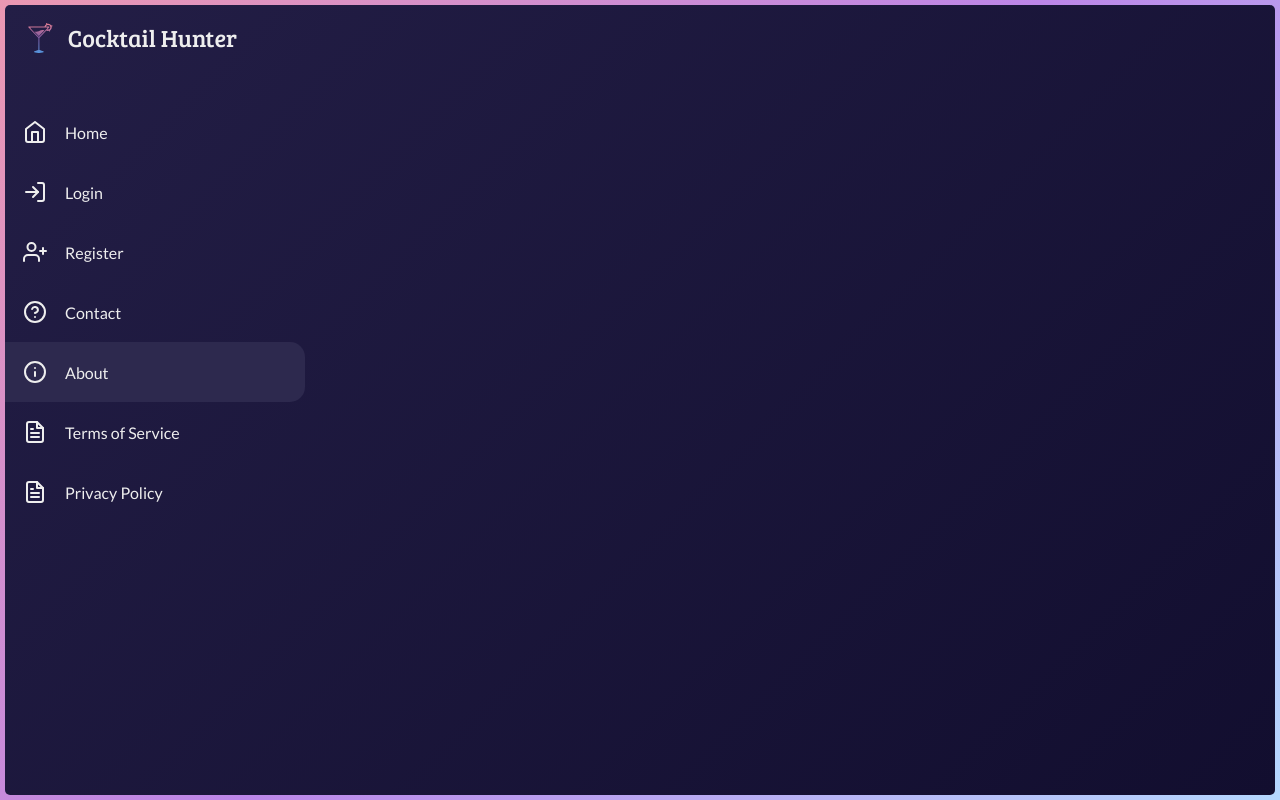
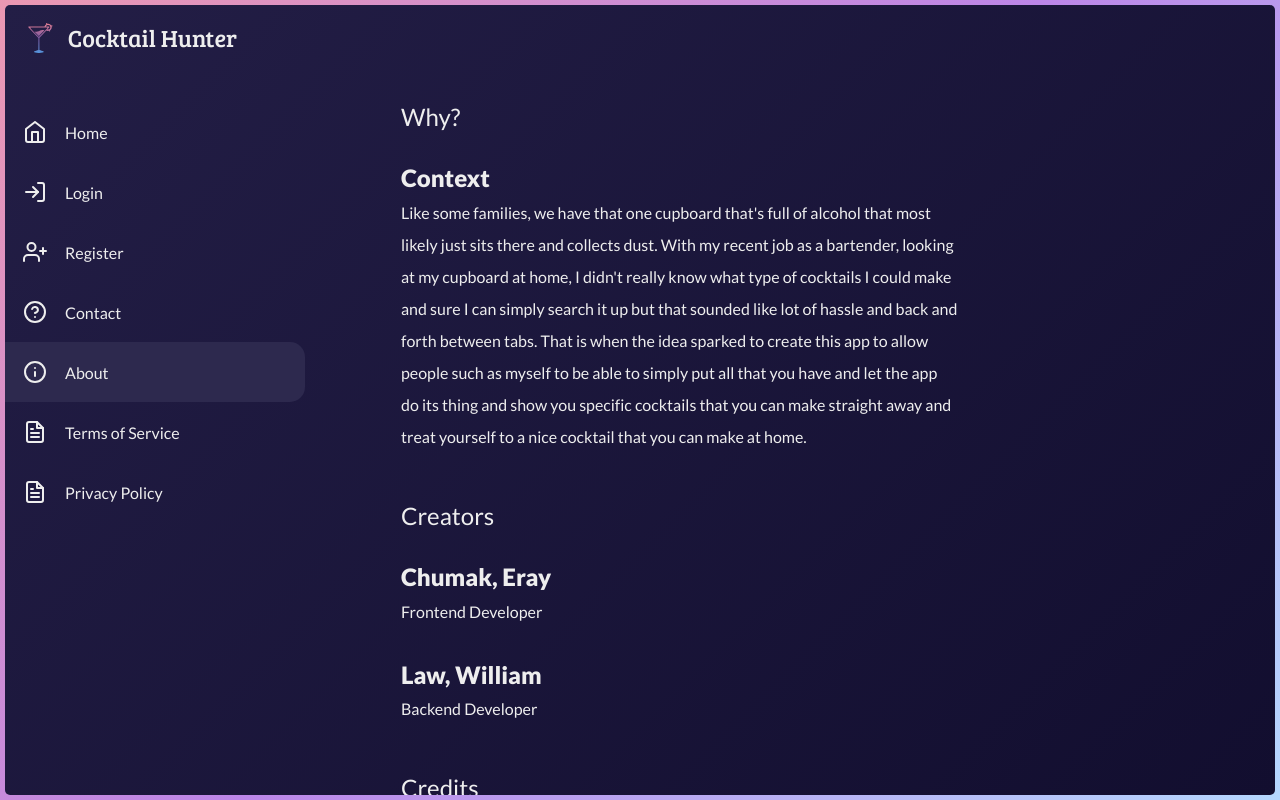
Before and after one commit to Cocktail-Hunter/nextjs, a React (Create React App) app: page /about in a window 1280 px wide. Built offline with nearby package versions, Linux system fonts and the light colour scheme.

Commit message:
Add About page

```diff
--- a/src/App.tsx
+++ b/src/App.tsx
@@ -18,10 +18,11 @@ import Inventory from "./Pages/Inventory/Index";
 import Profile from "./Pages/Profile";
 import ForgotPassword from "./Pages/ForgotPassword";
 import Refresh from "./Pages/Refresh";
+import Nav from "./Components/Nav";
+import Header from "./Components/Header";
+import About from "./Pages/About";
 
 import "./App.scss";
-import Nav from "./Components/Nav";
-import Header from "./Components/Header";
 
 const App = () => {
   const [showSidebar, setShowSidebar] = useState(false);
@@ -47,6 +48,9 @@ const App = () => {
           <Route path="/policy">
             <PrivacyPolicy/>
           </Route>
+          <Route path="/about">
+            <About/>
+          </Route>
           <Route path="/refresh">
             <Refresh/>
           </Route>
--- /dev/null
+++ b/src/Pages/About.scss
@@ -0,0 +1,19 @@
+.page.about {
+  h2:not(:first-child) {
+    margin-top: 2em;
+  }
+
+  section {
+    margin-top: 2em;
+  }
+
+  h1 {
+    margin-bottom: .2em;
+    font-family: "Lato Black";
+  }
+
+  p {
+    max-width: 60ch;
+    line-height: 2em;
+  }
+}
--- /dev/null
+++ b/src/Pages/About.tsx
@@ -0,0 +1,37 @@
+import { FC } from "react";
+
+import "./About.scss";
+
+const About: FC = () => (
+  <div className="page about">
+    <h2>Why?</h2>
+    <section>
+      <h1>Context</h1>
+      <p>
+        Like some families, we have that one cupboard that's full of alcohol that most likely just
+        sits there and collects dust. With my recent job as a bartender, looking at my cupboard at
+        home, I didn't really know what type of cocktails I could make and sure I can simply search
+        it up but that sounded like lot of hassle and back and forth between tabs. That is when the
+        idea sparked to create this app to allow people such as myself to be able to simply put all
+        that you have and let the app do its thing and show you specific cocktails that you can make
+        straight away and treat yourself to a nice cocktail that you can make at home.
+      </p>
+    </section>
+    <h2>Creators</h2>
+    <section>
+      <h1>Chumak, Eray</h1>
+      <p>Frontend Developer</p>
+    </section>
+    <section>
+      <h1>Law, William</h1>
+      <p>Backend Developer</p>
+    </section>
+    <h2>Credits</h2>
+    <section>
+      <h1>Rodrigues, Andrea</h1>
+      <p>We thank Andrea for the beautiful logo she created for us.</p>
+    </section>
+  </div>
+);
+
+export default About;
```
